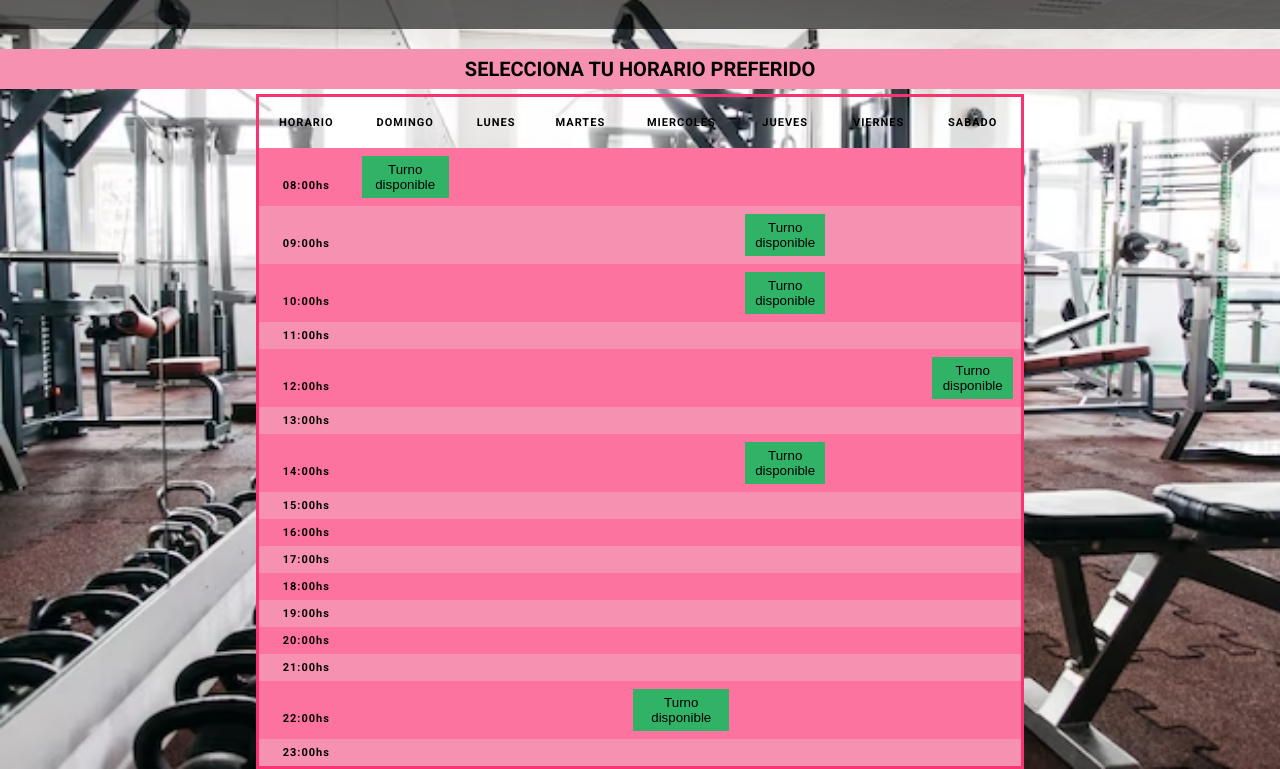
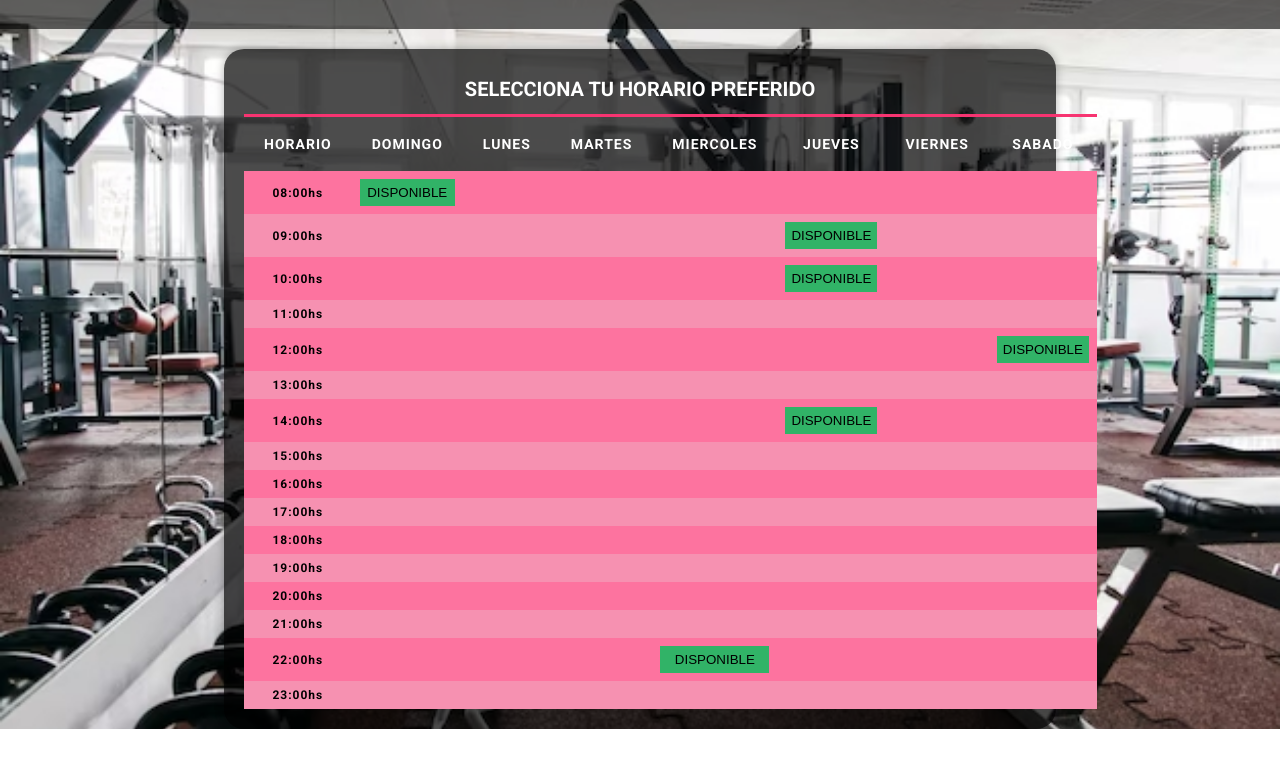
Before and after one commit to MabyDiaz/olimpo-gym, a plain HTML site: page pages/turnos.html in a window 1280 px wide. Shown: the part 91-860 px from the top of the page. After the commit the page ends 820 px from the top, so only its background shows below. Drawn offline with Linux system fonts and the light colour scheme.

Commit message:
mas estilos en turnos

```diff
--- a/css/turnos.css
+++ b/css/turnos.css
@@ -3,17 +3,32 @@
 .turnos{
     background-image: url(../assets/images/contacto.jpg);
     background-repeat: no-repeat;
-    background-size: cover;s
+    background-size: cover;
+}
+
+.main-table{
+    background-color: rgba(0, 0, 0, 0.7);
+    border-radius: 2rem;
+    box-shadow: 0 0 10px rgba(0, 0, 0, 0.3);
+    width: 65%;
+    max-height: fit-content;
+    padding: 2rem;
+    margin-left: auto;
+    margin-right: auto;
 }
 
 th{
     padding: 2rem;
     letter-spacing: 1px;
+    color: #fff;
+    font-size: 1.4rem;
+    border-top: 3px solid var(--main-color);
 }
 
 td{
     padding: 0.8rem;
     letter-spacing: 1px;
+    font-size: 1.2rem;
 }
 
 .turno-h2{
@@ -23,8 +38,7 @@ td{
     font-weight: bold;
     margin-bottom: 0.5rem;
     text-align: center;
-    color: black;
-    background-color: var(--third-color);
+    color: #fff;
 }
 
 table{
@@ -33,7 +47,7 @@ table{
     width: 60%;
     max-height: 5rem;
     border-collapse: collapse;
-    border: 3px solid var(--main-color);
+    /*border: 3px solid var(--main-color);*/
     font-family: "Roboto", sans-serif;
     font-size: 1.1rem;
     font-weight: bold;
--- a/pages/turnos.html
+++ b/pages/turnos.html
@@ -37,8 +37,9 @@
 
     <main>
         <br><br><br><br><br><br><br><br><br><br><br><br><br><br>
+
+        <section class="main-table">
             <h2 class="turno-h2">Selecciona tu horario preferido</h2>
-
             <table>
                 <thead>
                     <tr>
@@ -55,7 +56,7 @@
                 <tbody>
                     <tr>
                         <td>08:00hs</td>
-                    <td><button>Turno disponible</button></td>
+                        <td><button>DISPONIBLE</button></td>
                         <td></td>
                         <td></td>
                         <td></td>
@@ -69,7 +70,7 @@
                         <td></td>
                         <td></td>
                         <td></td>
-                    <td><button>Turno disponible</button></td>
+                        <td><button>DISPONIBLE</button></td>
                         <td></td>
                         <td></td>
                     </tr>
@@ -79,7 +80,7 @@
                         <td></td>
                         <td></td>
                         <td></td>
-                    <td><button>Turno disponible</button></td>
+                        <td><button>DISPONIBLE</button></td>
                         <td></td>
                         <td></td>
                     </tr>
@@ -101,7 +102,7 @@
                         <td></td>
                         <td></td>
                         <td></td>
-                    <td><button>Turno disponible</button></td>
+                        <td><button>DISPONIBLE</button></td>
                     </tr>
                     <tr>
                         <td>13:00hs</td>
@@ -119,7 +120,7 @@
                         <td></td>
                         <td></td>
                         <td></td>
-                    <td><button>Turno disponible</button></td>
+                        <td><button>DISPONIBLE</button></td>
                         <td></td>
                         <td></td>
                     </tr>
@@ -198,7 +199,7 @@
                         <td></td>
                         <td></td>
                         <td></td>
-                    <td><button>Turno disponible</button></td>
+                        <td><button>DISPONIBLE</button></td>
                         <td></td>
                         <td></td>
                         <td></td>
@@ -215,6 +216,7 @@
                     </tr>
                 </tbody>
             </table>
+        </section>
 
     </main>
 
```
Lines whose indentation alone changed are shown as unchanged.
